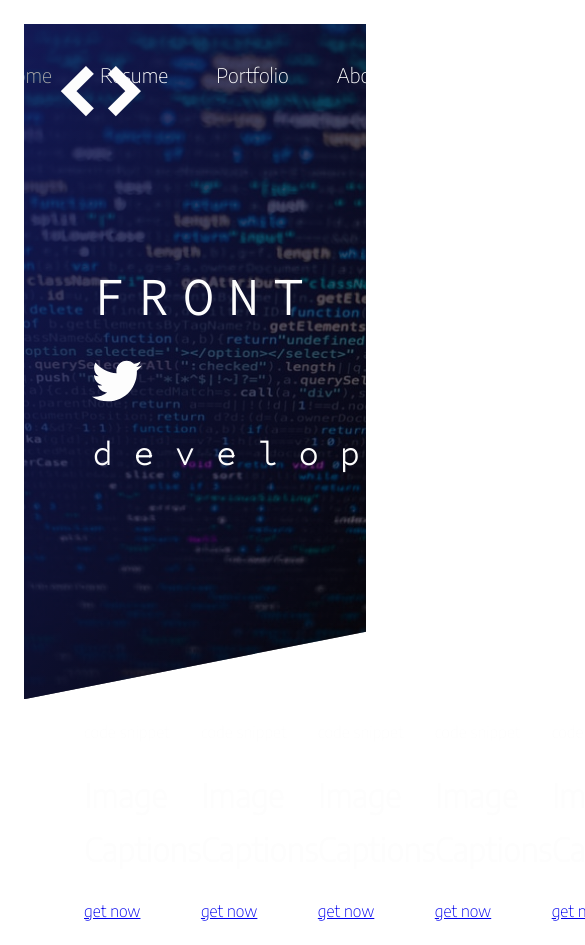
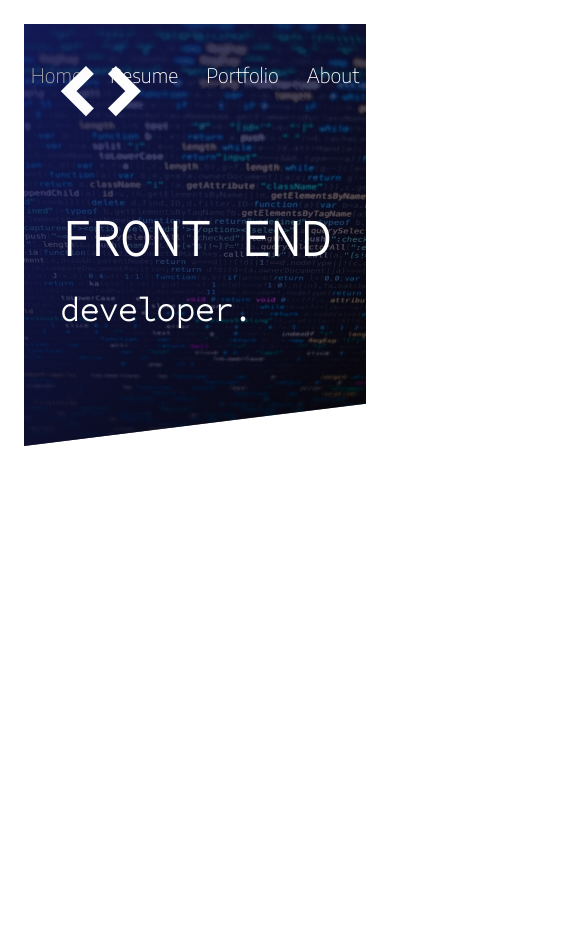
Before and after one commit to josuealmonasi/my-page, an Angular app: page / in a window 390 px wide. Shown: the top 945 px of the page, 585 px wide, since content can reach past the window. After the commit the page ends 844 px from the top, so only its background shows below. Built offline with nearby package versions, Linux system fonts and the light colour scheme.

Commit message:
Added some style on header

```diff
--- a/src/app/layout/header/header.component.html
+++ b/src/app/layout/header/header.component.html
@@ -2,7 +2,7 @@
   <span class="material-icons logo">
     code
   </span>
-  <div class="menu">
+  <div class="menu" *ngIf="!mobile; else mobileContent">
     <ng-container *ngFor="let item of menu; let i = index">
       <a
         class="item"
@@ -13,11 +13,15 @@
       >
     </ng-container>
   </div>
+  <ng-template #mobileContent>
+    <div class="menu-mobile">
+      <fa-icon [icon]="menuIcon"></fa-icon>
+    </div>
+  </ng-template>
   <div class="title">
     <h1>
       <span class="title--main">
         Front End
-        <fa-icon [icon]="faCoffee"></fa-icon>
       </span>
       <span class="title--sub">
         developer.
--- a/src/app/layout/header/header.component.scss
+++ b/src/app/layout/header/header.component.scss
@@ -1,4 +1,5 @@
 @import '../../../theme.scss';
+@import '../../../mixins.scss';
 
 .header {
   height: 80vh;
@@ -13,6 +14,10 @@
       $header-light
     ),
     url(../../../assets/cover1.jpeg);
+
+  @include mobile {
+    height: 50vh;
+  }
 
   .logo {
     font-size: 90px;
@@ -30,7 +35,7 @@
       color: $text-color;
       text-decoration: none;
       font-size: 20px;
-      margin: 10px 20px;
+      margin: 10px;
       padding: 4px;
       transition: color 200ms ease-in-out, font-size 200ms ease-in-out;
 
@@ -48,6 +53,14 @@
     }
   }
 
+  .menu-mobile {
+    right: 20px;
+    font-size: 40px;
+    position: absolute;
+    padding: 8px 20px;
+    cursor: pointer;
+  }
+
   .title {
     text-transform: uppercase;
     display: flex;
@@ -55,6 +68,9 @@
 
     h1 {
       margin: auto auto auto 20%;
+      @include mobile {
+        margin: auto;
+      }
     }
 
     &--main {
@@ -62,12 +78,20 @@
       display: block;
       font-size: 50px;
       letter-spacing: 15px;
+      @include mobile {
+        letter-spacing: unset;
+      }
     }
 
     &--sub {
       font-family: 'Source Code Pro', monospace;
       text-transform: lowercase;
       letter-spacing: 22px;
+      @include mobile {
+        letter-spacing: unset;
+      }
     }
   }
+  .card {
+  }
 }
--- a/src/app/layout/header/header.component.ts
+++ b/src/app/layout/header/header.component.ts
@@ -1,13 +1,18 @@
-import { Component, OnInit } from '@angular/core';
+import { Component, OnInit, HostListener } from '@angular/core';
 import { faTwitter } from '@fortawesome/free-brands-svg-icons';
-
+import { faBars } from '@fortawesome/free-solid-svg-icons';
 @Component({
   selector: 'app-header',
   templateUrl: './header.component.html',
   styleUrls: ['./header.component.scss'],
 })
 export class HeaderComponent implements OnInit {
-  faCoffee = faTwitter;
+  mobile = false;
+  @HostListener('window:resize', ['$event'])
+  onResize(event) {
+    this.mobile = event.target.innerWidth <= 600;
+  }
+  menuIcon = faBars;
   menu = [
     { name: 'Home', url: '', current: true },
     { name: 'Resume', url: 'resume', current: false },
--- a/src/app/layout/home/home.component.html
+++ b/src/app/layout/home/home.component.html
@@ -1,5 +1,5 @@
-<div class="main">
+<!-- <div class="main">
   <div class="content">
     <app-info-card *ngFor="let card of cards" [data]="card"></app-info-card>
   </div>
-</div>
+</div> -->
--- a/src/app/material-custom.module.ts
+++ b/src/app/material-custom.module.ts
@@ -1,8 +1,11 @@
 import { NgModule } from '@angular/core';
 import { MatIconModule } from '@angular/material/icon';
+import { MatButtonModule } from '@angular/material/button';
+
+const MATERIAL_MODULES = [MatButtonModule, MatIconModule];
 
 @NgModule({
-  imports: [MatIconModule],
-  exports: [MatIconModule],
+  imports: [MATERIAL_MODULES],
+  exports: [MATERIAL_MODULES],
 })
 export class MaterialModule {}
--- /dev/null
+++ b/src/mixins.scss
@@ -0,0 +1,5 @@
+@mixin mobile {
+  @media (max-width: 600px) {
+    @content;
+  }
+}
```
